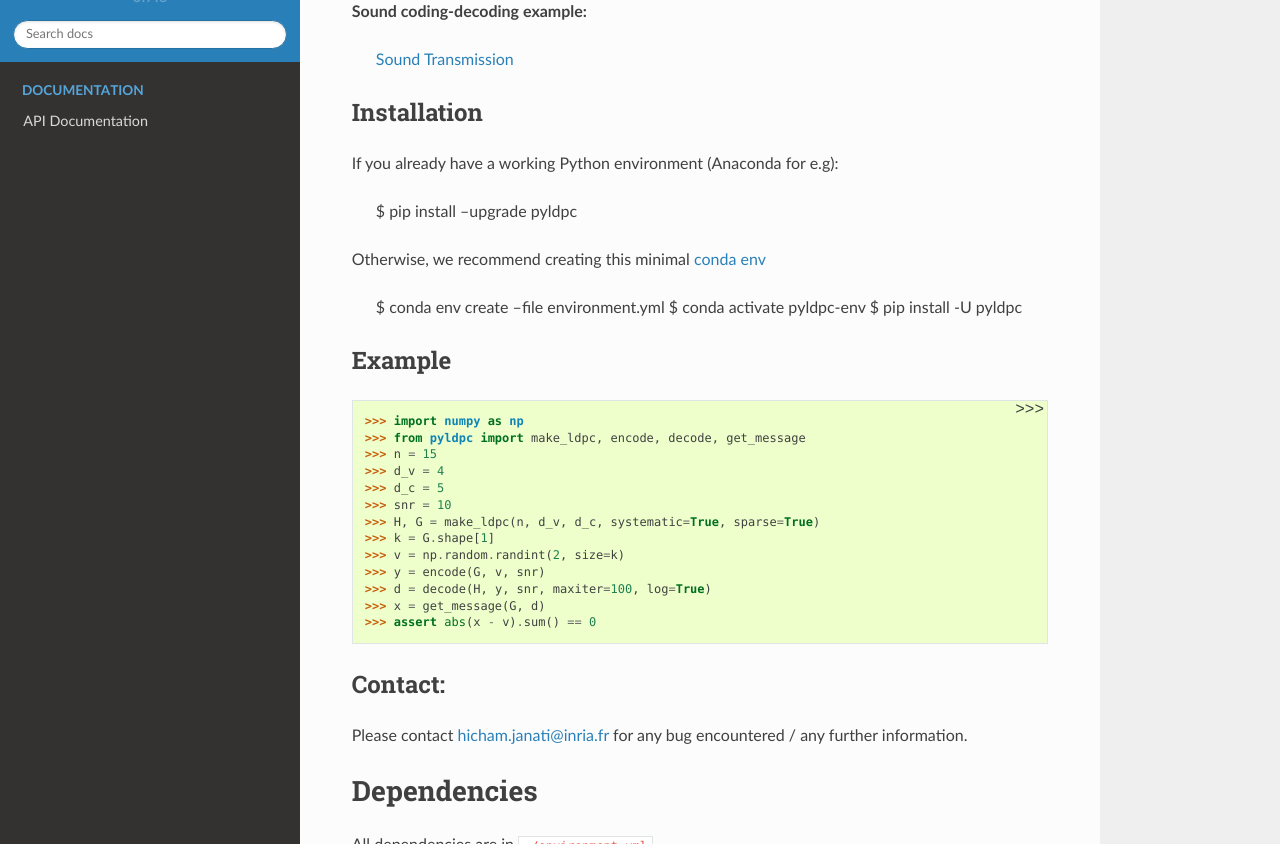
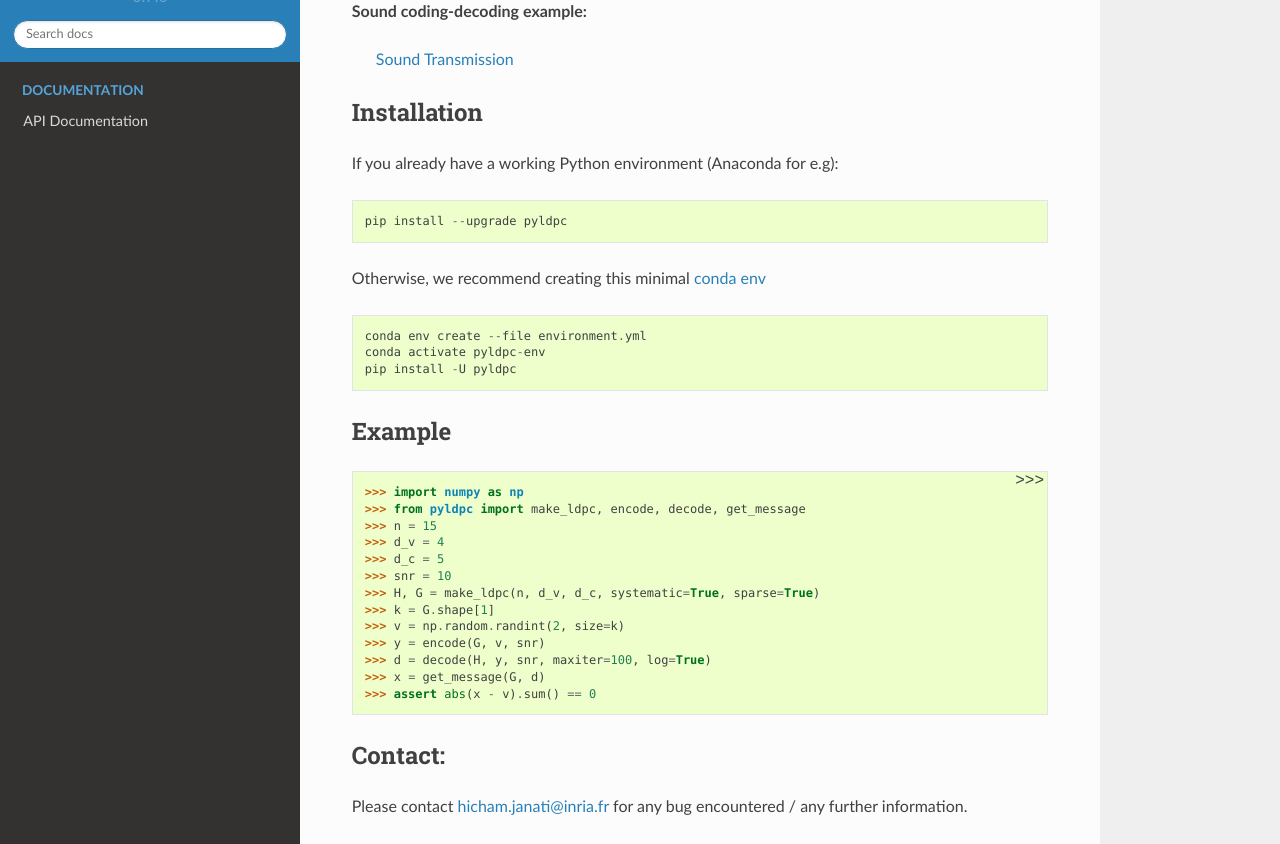
Before and after one commit to hichamjanati/pyldpc, a Sphinx documentation site: the page built from doc/index.rst, in a window 1280 px wide and 900 px high, scrolled down 1000 px, cut to the strip 56-900 px from the top of the window. Built offline with Sphinx 7.4.7 and the Read the Docs theme 2.0.0, drawn with Linux system fonts in a browser that asks for light colours; formulas are drawn with MathJax 3; pages that are not in the unit, such as notebooks, are missing from menus; the version number is read from the project's files by our own code.

```diff
--- a/doc/index.rst
+++ b/doc/index.rst
@@ -30,13 +30,17 @@ Installation
 
 If you already have a working Python environment (Anaconda for e.g):
 
-    $ pip install --upgrade pyldpc
+::
+
+    pip install --upgrade pyldpc
 
 Otherwise, we recommend creating this minimal `conda env <https://raw.githubusercontent.com/hichamjanati/pyldpc/master/environment.yml>`_
 
-    $ conda env create --file environment.yml
-    $ conda activate pyldpc-env
-    $ pip install -U pyldpc
+::
+
+    conda env create --file environment.yml
+    conda activate pyldpc-env
+    pip install -U pyldpc
 
 Example
 -------
```
Also changed, not shown: README.rst (+8 -4 lines).
